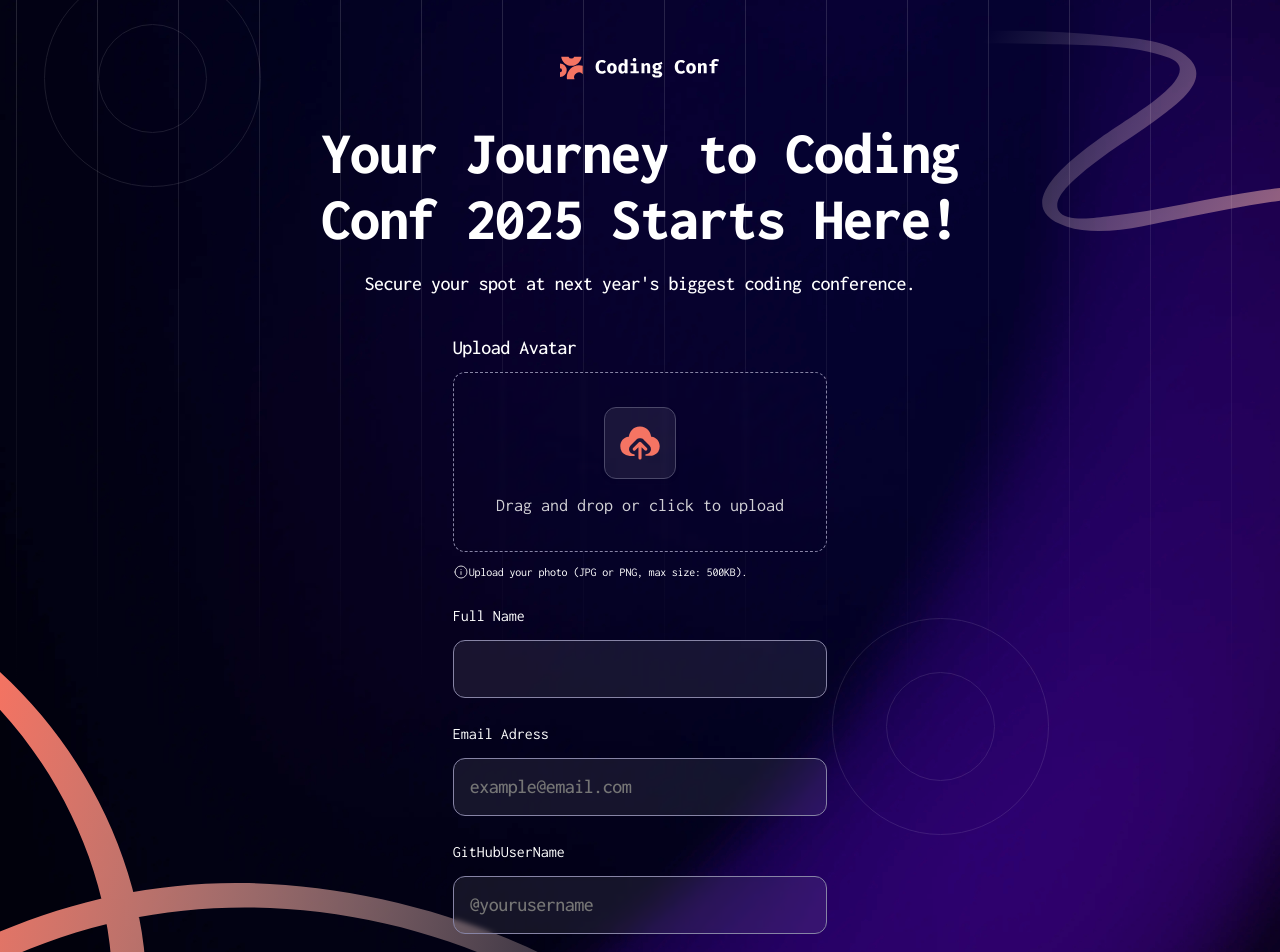
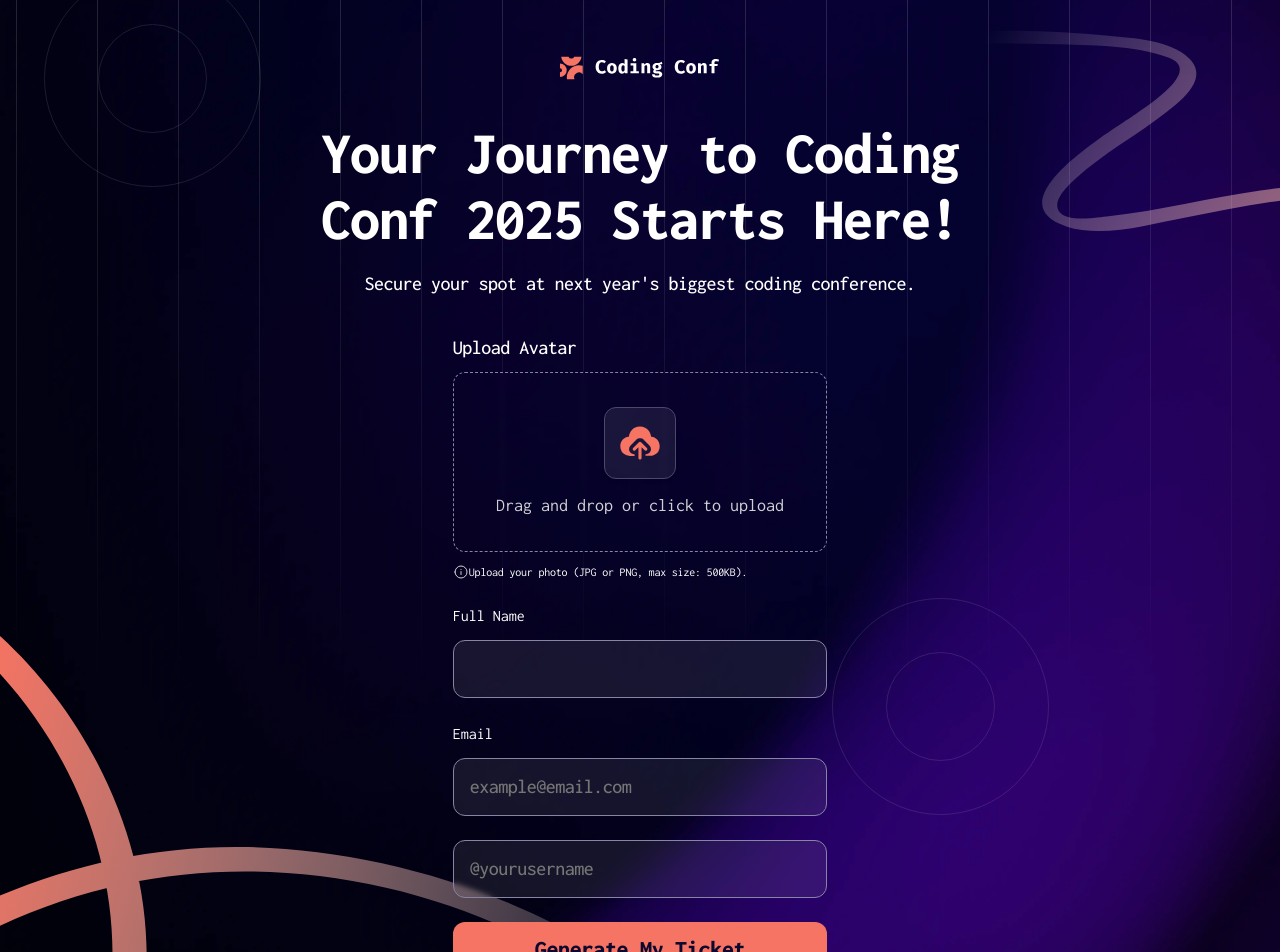
Before and after one commit to GrzybowskiPiotr/Conference_ticket_generator, a React (Vite) app: page / in a window 1280 px wide. Shown: the top 952 px of the page. Built offline with nearby package versions, Linux system fonts and the light colour scheme.

Commit message:
input and label moved to new component. Form errors handling implementation started

```diff
--- a/src/components/Form/Form.jsx
+++ b/src/components/Form/Form.jsx
@@ -1,6 +1,7 @@
 import { useContext, useRef, useState } from "react";
 import { useForm } from "react-hook-form";
 import { formContext } from "../../contexts/formContext";
+import { InputWithLabel } from "../InputWithLabel/InputWithLabel";
 import { Button } from "../Button/Button";
 import { UploadImage } from "../UploadImage/UploadImage";
 import style from "./Form.module.css";
@@ -17,6 +18,19 @@ export function Form() {
   const { ref, onChange, ...rest } = register("avatar", {
     required: "Pleas upload avatar image",
   });
+  const fullNameRegister = {
+    ...register("FullName", {
+      required: "Full Name is required",
+    }),
+  };
+  const emailRegister = {
+    ...register("email", { required: "Email field is requierd!" }),
+  };
+  const gitUserNameRegister = {
+    ...register("GitHubUserName", {
+      required: "GitHub user name is required!",
+    }),
+  };
   const [_, setFormData] = useContext(formContext);
 
   function submitHandler(data) {
@@ -44,7 +58,9 @@ export function Form() {
     setFile(file);
     setValue("avatar", file);
   }
-
+  // form error usage
+  console.log(errors ? errors.GitHubUserName : "Nie błędów");
+  //form error usage
   return (
     <form
       onSubmit={handleSubmit(submitHandler)}
@@ -57,6 +73,7 @@ export function Form() {
         file={file}
         setFile={setfileFromDrop}
         removeButtonClickHandler={removeButtonClickHandler}
+        error={errors.avatar ? true : false}
       />
       <input
         type="file"
@@ -64,42 +81,31 @@ export function Form() {
         accept="image/jpeg, image/png"
         onChange={(e) => handleInputChange(e)}
         {...rest}
+        aria-invalid={errors.avatar ? true : false}
+        aria-describedby="avatar-hint"
+      />
+      <InputWithLabel
+        label={"Full Name"}
+        id={"FullName"}
+        formRegister={fullNameRegister}
+        error={errors.FullName ? true : false}
       />
 
-      <label htmlFor="FullName">
-        Full Name
-        <input
-          className="text-preset-5"
-          type="text"
-          id="FullName"
-          {...register("FullName", {
-            required: "Full Name is required",
-          })}
-        />
-      </label>
-      <label htmlFor="email">
-        Email Adress
-        <input
-          className="text-preset-5"
-          autoComplete="off"
-          type="email"
-          placeholder="example@email.com"
-          id="email"
-          {...register("email", { required: "Email field is requierd!" })}
-        />
-      </label>
-      <label htmlFor="GitHubUserName">
-        GitHubUserName
-        <input
-          className="text-preset-5"
-          type="text"
-          placeholder="@yourusername"
-          id="GitHubUserName"
-          {...register("GitHubUserName", {
-            required: "GitHub user name is required!",
-          })}
-        />
-      </label>
+      <InputWithLabel
+        label={"Email"}
+        placeholder={"example@email.com"}
+        id={"email"}
+        formRegister={emailRegister}
+        type="email"
+        error={errors.email ? true : false}
+      />
+
+      <InputWithLabel
+        id={"GitHubUserName"}
+        placeholder="@yourusername"
+        formRegister={gitUserNameRegister}
+        error={errors.GitHubUserName ? true : false}
+      />
       <Button
         typographyPreset={"text-preset-5extrabold"}
         style={{
--- /dev/null
+++ b/src/components/InputWithLabel/InputWithLabel.jsx
@@ -0,0 +1,25 @@
+import style from "./InputWithLabel.module.css";
+export function InputWithLabel({
+  label,
+  id,
+  formRegister,
+  placeholder,
+  type = "text",
+  error,
+}) {
+  return (
+    <>
+      <label htmlFor={id}>
+        {label}
+        <input
+          placeholder={placeholder}
+          className="text-preset-5"
+          type={type}
+          id={id}
+          {...formRegister}
+        />
+      </label>
+      {error && <p>Dupa</p>}
+    </>
+  );
+}
--- a/src/components/UploadImage/UploadImage.jsx
+++ b/src/components/UploadImage/UploadImage.jsx
@@ -10,6 +10,7 @@ export function UploadImage({
   file,
   setFile,
   removeButtonClickHandler,
+  error,
 }) {
   const [preview, setPreview] = useState(null);
   const [isDragOver, setIsdragOver] = useState(false);
@@ -119,10 +120,12 @@ export function UploadImage({
       >
         {preview ? UploadedImageView : uploadButton}
       </div>
-      <div className={style.info}>
+      <div className={`${style.info} ${error ? style.errorInfo : ""}`}>
         <img src={INFO_ICON} alt="info icon" />
-        <p className="text-preset-7">
-          Upload your photo (JPG or PNG, max size: 500KB).
+        <p className="text-preset-7" id="avatar-hint">
+          {error
+            ? "File too large. Please upload a photo under 500KB."
+            : "Upload your photo (JPG or PNG, max size: 500KB)."}
         </p>
       </div>
     </div>
--- a/src/components/UploadImage/UploadImage.module.css
+++ b/src/components/UploadImage/UploadImage.module.css
@@ -73,6 +73,14 @@
   border: 2px dashed #aaa;
   opacity: 0.7;
 }
+.errorInfo {
+  color: var(--colors-orange-500);
+}
+.errorInfo img {
+  filter: brightness(0) saturate(100%) invert(67%) sepia(72%) saturate(2514%)
+    hue-rotate(319deg) brightness(100%) contrast(93%);
+}
+
 @media (width >= 996px) {
   .previewImage {
     margin-bottom: 0.8rem;
```
Also changed, not shown: src/components/InputWithLabel/InputWithLabel.module.css (added).
